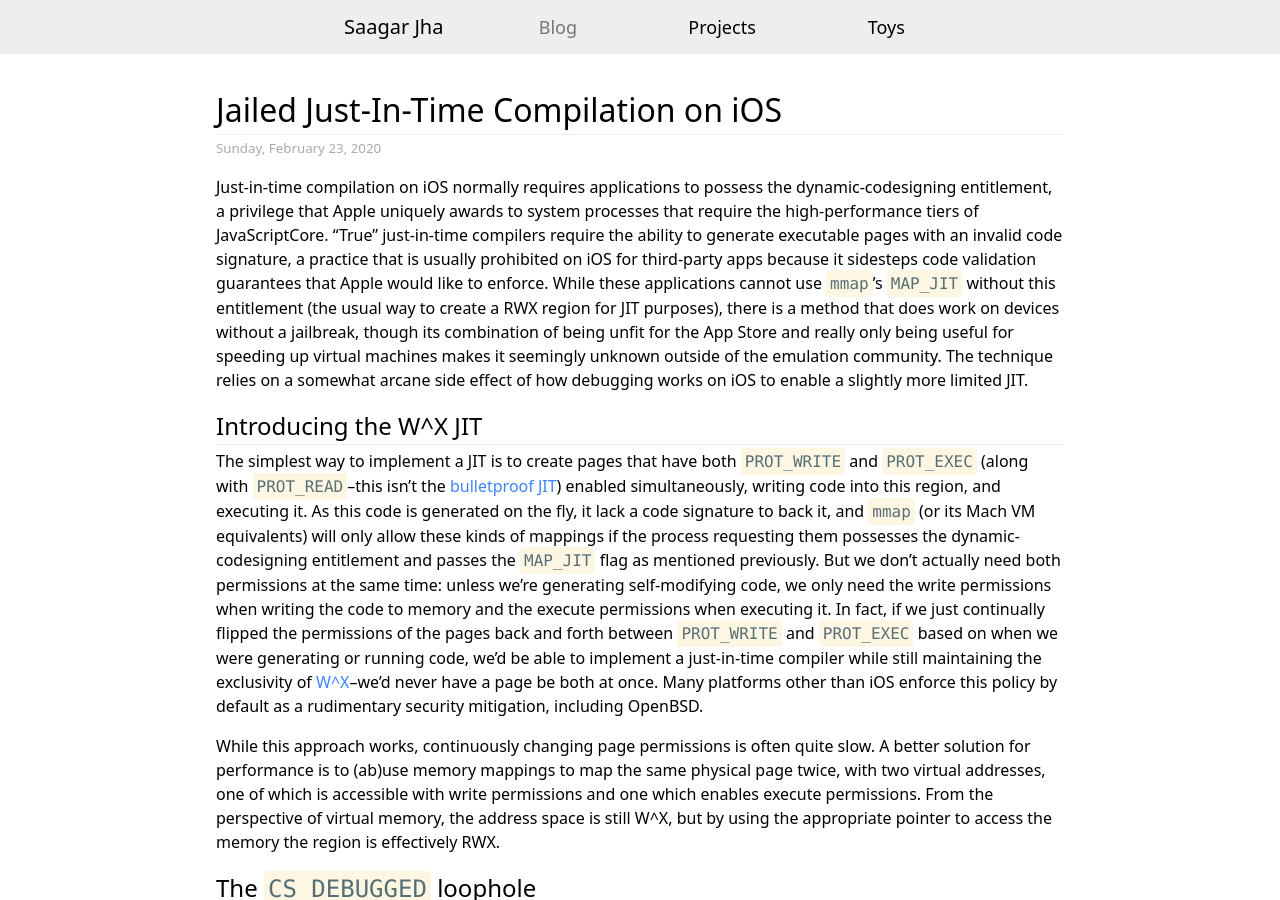
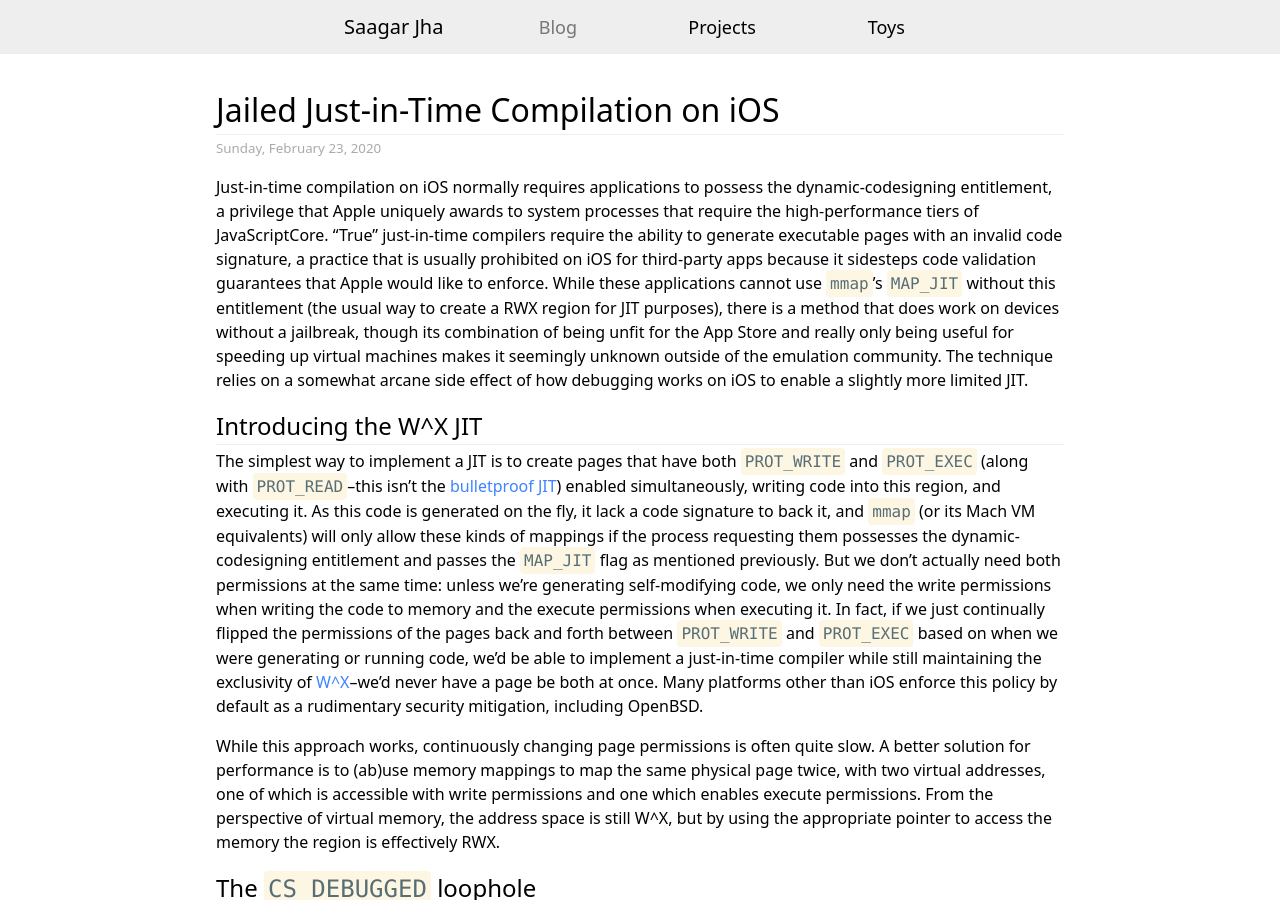
Before and after one commit to saagarjha/saagarjha.github.io, a Jekyll site: the page built from _posts/2020-02-23-jailed-just-in-time-compilation-on-ios/2020-02-23-jailed-just-in-time-compilation-on-ios.md, in a window 1280 px wide and 900 px high. Built offline with Jekyll 4.4.1, drawn with Linux system fonts in a browser that asks for light colours.

```diff
--- a/_posts/2020-02-23-jailed-just-in-time-compilation-on-ios/2020-02-23-jailed-just-in-time-compilation-on-ios.md
+++ b/_posts/2020-02-23-jailed-just-in-time-compilation-on-ios/2020-02-23-jailed-just-in-time-compilation-on-ios.md
@@ -1,6 +1,6 @@
 ---
 layout: post
-title: "Jailed Just-In-Time Compilation on iOS"
+title: "Jailed Just-in-Time Compilation on iOS"
 ---
 
 Just-in-time compilation on iOS normally requires applications to possess the dynamic-codesigning entitlement, a privilege that Apple uniquely awards to system processes that require the high-performance tiers of JavaScriptCore. "True" just-in-time compilers require the ability to generate executable pages with an invalid code signature, a practice that is usually prohibited on iOS for third-party apps because it sidesteps code validation guarantees that Apple would like to enforce. While these applications cannot use `mmap`'s `MAP_JIT` without this entitlement (the usual way to create a RWX region for JIT purposes), there is a method that does work on devices without a jailbreak, though its combination of being unfit for the App Store and really only being useful for speeding up virtual machines makes it seemingly unknown outside of the emulation community. The technique relies on a somewhat arcane side effect of how debugging works on iOS to enable a slightly more limited JIT.
```
